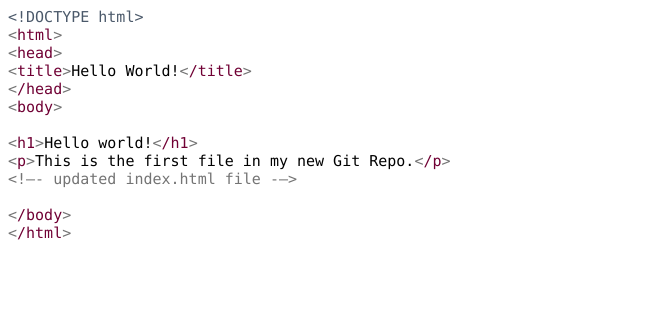
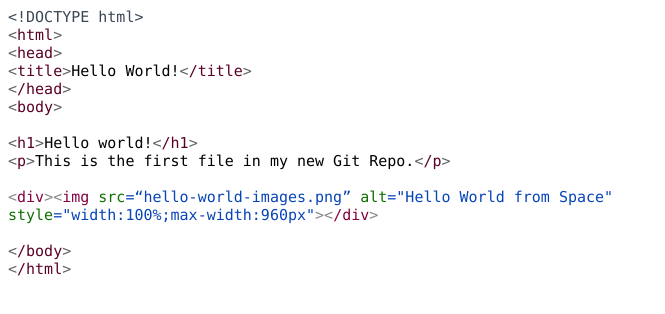
Before and after one commit to KaneYin/test, a plain HTML site: page index.html in a window 1280 px wide. Shown: the whole page, without its empty margins (0-665 px from the left). Drawn offline with Linux system fonts and the light colour scheme.

Commit message:
Added image to Hello World

```diff
--- a/index.html
+++ b/index.html
@@ -7,15 +7,19 @@
   <meta name="Generator" content="Cocoa HTML Writer">
   <meta name="CocoaVersion" content="2575.4">
   <style type="text/css">
-    p.p1 {margin: 0.0px 0.0px 0.0px 0.0px; font: 15.0px Menlo; color: #4b596a; -webkit-text-stroke: #4b596a}
-    p.p2 {margin: 0.0px 0.0px 0.0px 0.0px; font: 15.0px Menlo; color: #700034; -webkit-text-stroke: #700034}
+    p.p1 {margin: 0.0px 0.0px 0.0px 0.0px; font: 15.0px Menlo; color: #3b4757; -webkit-text-stroke: #3b4757}
+    p.p2 {margin: 0.0px 0.0px 0.0px 0.0px; font: 15.0px Menlo; color: #5b0027; -webkit-text-stroke: #5b0027}
     p.p3 {margin: 0.0px 0.0px 0.0px 0.0px; font: 15.0px Menlo; -webkit-text-stroke: #000000}
     p.p4 {margin: 0.0px 0.0px 0.0px 0.0px; font: 15.0px Menlo; -webkit-text-stroke: #000000; min-height: 18.0px}
-    p.p5 {margin: 0.0px 0.0px 0.0px 0.0px; font: 15.0px Menlo; color: #747474; -webkit-text-stroke: #747474}
+    p.p5 {margin: 0.0px 0.0px 0.0px 0.0px; font: 15.0px Menlo; color: #616161; -webkit-text-stroke: #616161; min-height: 18.0px}
+    p.p6 {margin: 0.0px 0.0px 0.0px 0.0px; font: 15.0px Menlo; color: #0744b8; -webkit-text-stroke: #0744b8}
     span.s1 {font-kerning: none}
-    span.s2 {font-kerning: none; color: #747474; -webkit-text-stroke: 0px #747474}
-    span.s3 {font-kerning: none; color: #700034; -webkit-text-stroke: 0px #700034}
+    span.s2 {font-kerning: none; color: #616161; -webkit-text-stroke: 0px #616161}
+    span.s3 {font-kerning: none; color: #5b0027; -webkit-text-stroke: 0px #5b0027}
     span.s4 {font-kerning: none; background-color: #ffffff}
+    span.s5 {font-kerning: none; color: #878787; -webkit-text-stroke: 0px #878787}
+    span.s6 {font-kerning: none; color: #850043; -webkit-text-stroke: 0px #850043}
+    span.s7 {font-kerning: none; color: #0f7001; -webkit-text-stroke: 0px #0f7001}
   </style>
 </head>
 <body>
@@ -28,7 +32,9 @@
 <p class="p4"><span class="s1"></span><br></p>
 <p class="p3"><span class="s2">&lt;</span><span class="s3">h1</span><span class="s2">&gt;</span><span class="s4">Hello world!</span><span class="s2">&lt;</span><span class="s3">/h1</span><span class="s2">&gt;</span></p>
 <p class="p3"><span class="s2">&lt;</span><span class="s3">p</span><span class="s2">&gt;</span><span class="s4">This is the first file in my new Git Repo.</span><span class="s2">&lt;</span><span class="s3">/p</span><span class="s2">&gt;</span></p>
-<p class="p5"><span class="s1">&lt;!—- updated index.html file -—&gt;</span></p>
+<p class="p5"><span class="s1"></span><br></p>
+<p class="p6"><span class="s5">&lt;</span><span class="s6">div</span><span class="s5">&gt;&lt;</span><span class="s6">img</span><span class="s7"> src</span><span class="s1">=“hello-world-images.png”</span><span class="s7"> alt</span><span class="s1">="Hello World from Space"</span></p>
+<p class="p6"><span class="s7">style</span><span class="s1">="width:100%;max-width:960px"</span><span class="s5">&gt;&lt;</span><span class="s6">/div</span><span class="s5">&gt;</span></p>
 <p class="p4"><span class="s1"></span><br></p>
 <p class="p2"><span class="s2">&lt;</span><span class="s1">/body</span><span class="s2">&gt;</span></p>
 <p class="p2"><span class="s2">&lt;</span><span class="s1">/html</span><span class="s2">&gt;</span></p>
```
Also changed, not shown: hello-world-images.png (added).
